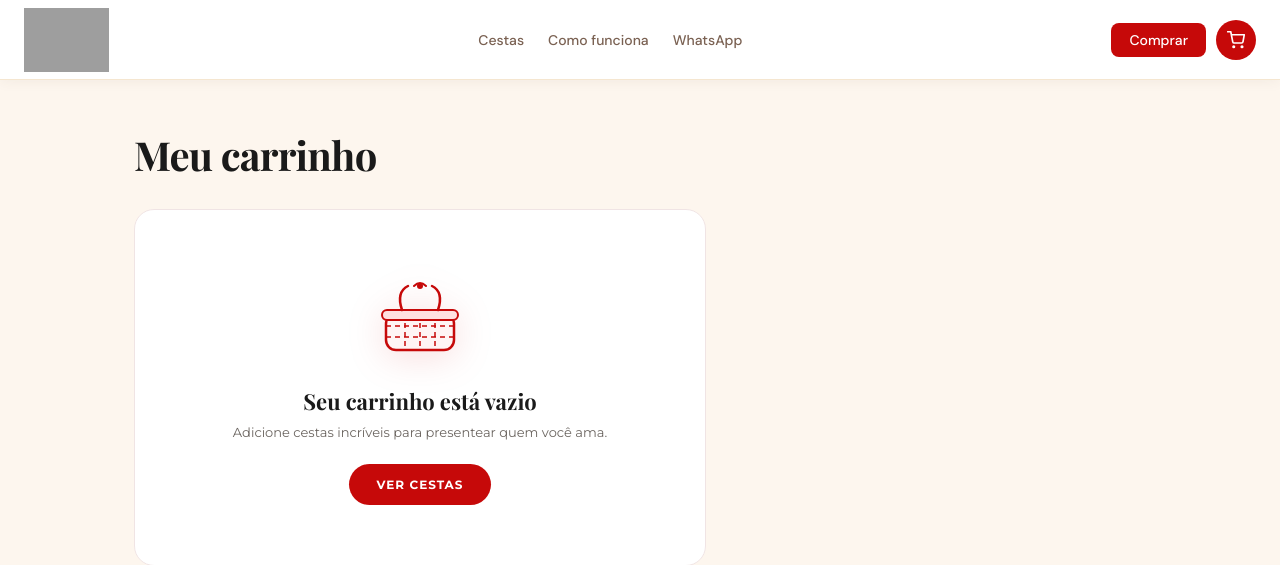
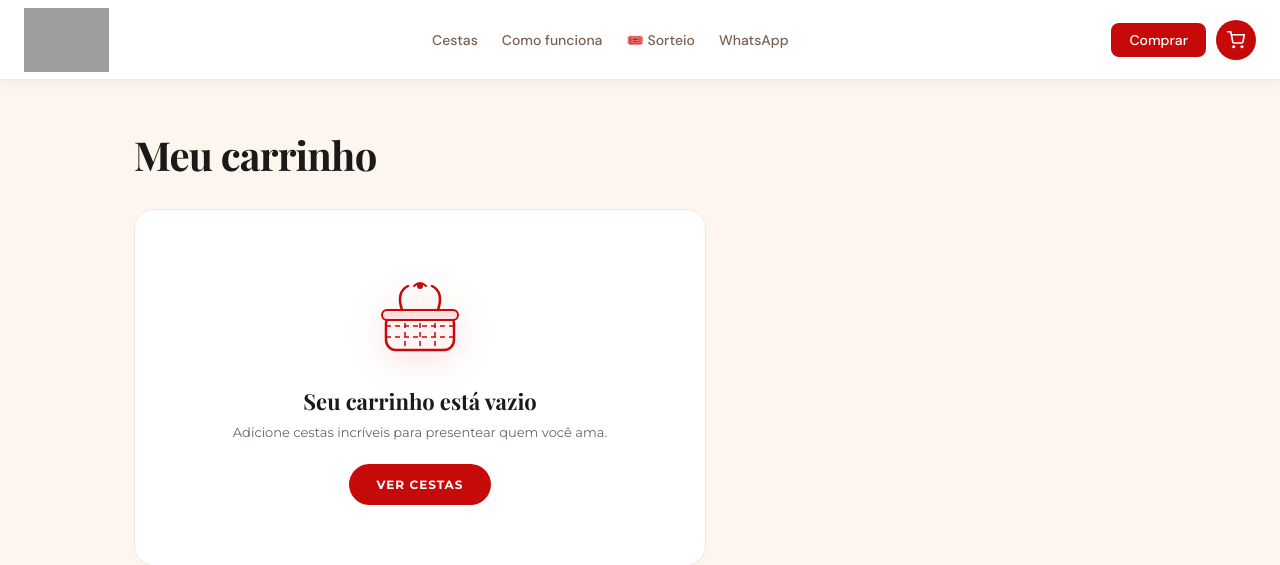
Before and after one commit to leanttro/leanttro_c, a Flask app: page /carrinho in a window 1280 px wide. Shown: the top 565 px of the page. Run offline with Flask 3, Linux system fonts and the light colour scheme; some web fonts are replaced; grey boxes are pictures that could not be loaded.

Commit message:
Update base.html

```diff
--- a/templates/base.html
+++ b/templates/base.html
@@ -266,6 +266,7 @@
     {% endif %}
 
     <a href="/#como-funciona">Como funciona</a>
+    <a href="/sorteio">🎟️ Sorteio</a>
     <a href="https://wa.me/5511999999999" target="_blank">WhatsApp</a>
   </div>
 
```
